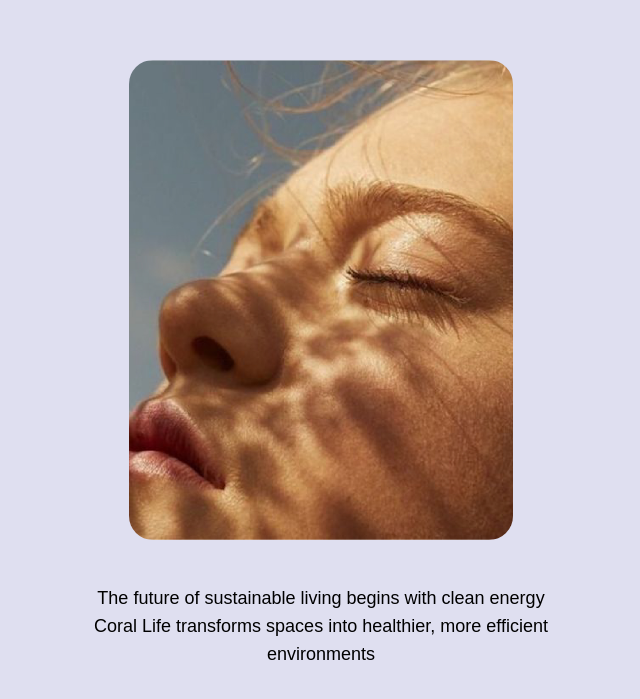
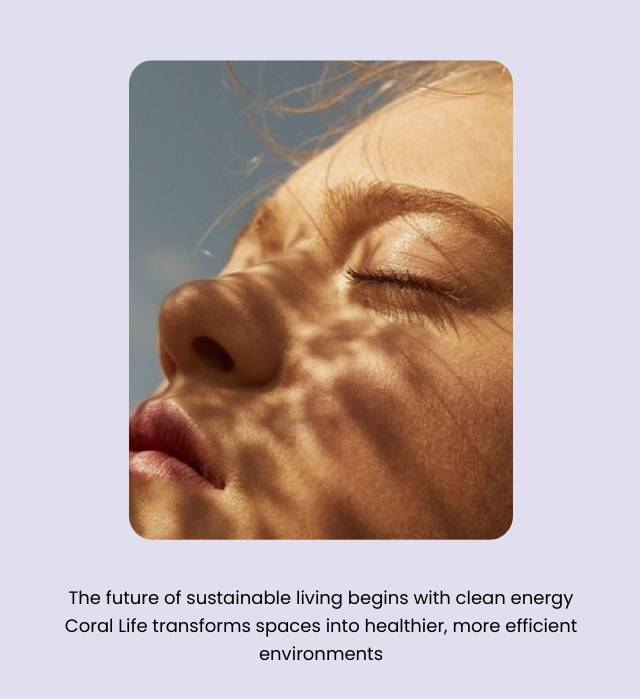
Before and after one commit to suchada-hn/Zentry, a React (Vite) app: page / in a window 1280 px wide. Shown: the part 1311-2010 px from the top of the page, without its empty margins (319-959 px from the left). Built offline with nearby package versions, Linux system fonts and the light colour scheme.

Commit message:
Updated index.css

```diff
--- a/src/index.css
+++ b/src/index.css
@@ -68,11 +68,11 @@ body {
   }
 
   .hero-heading {
-    @apply uppercase font-zentry font-black text-5xl sm:right-10 sm:text-7xl md:text-9xl lg:text-[12rem];
+    @apply uppercase font-black text-5xl sm:right-10 sm:text-7xl md:text-9xl lg:text-[12rem];
   }
 
   .about-subtext {
-    @apply absolute bottom-[-80dvh] left-1/2 w-full max-w-96 -translate-x-1/2 text-center font-circular-web text-lg md:max-w-[34rem];
+    @apply absolute bottom-[-80dvh] left-1/2 w-full max-w-96 -translate-x-1/2 text-center text-lg md:max-w-[34rem];
   }
 
   .about-image {
@@ -84,7 +84,7 @@ body {
   }
 
   .animated-word {
-    @apply special-font font-zentry font-black opacity-0;
+    @apply special-font font-black opacity-0;
     transform: translate3d(10px, 51px, -60px) rotateY(60deg) rotateX(-40deg);
     transform-origin: 50% 50% -150px !important;
     will-change: opacity, transform;
@@ -99,7 +99,7 @@ body {
   }
 
   .bento-title {
-    @apply uppercase md:text-6xl text-4xl font-black font-zentry;
+    @apply uppercase md:text-6xl text-4xl font-black ;
   }
 
   .story-img-container {
```
